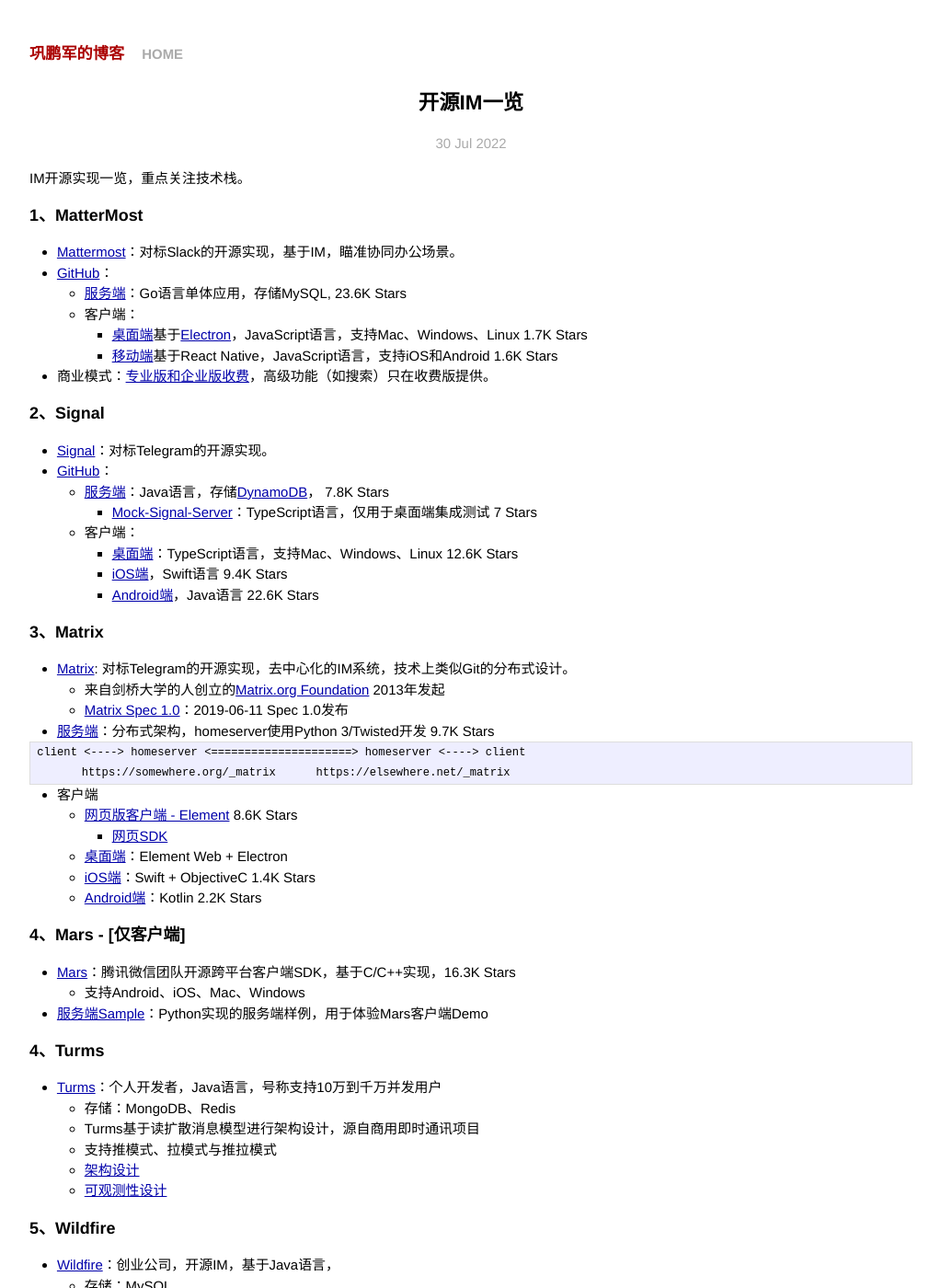
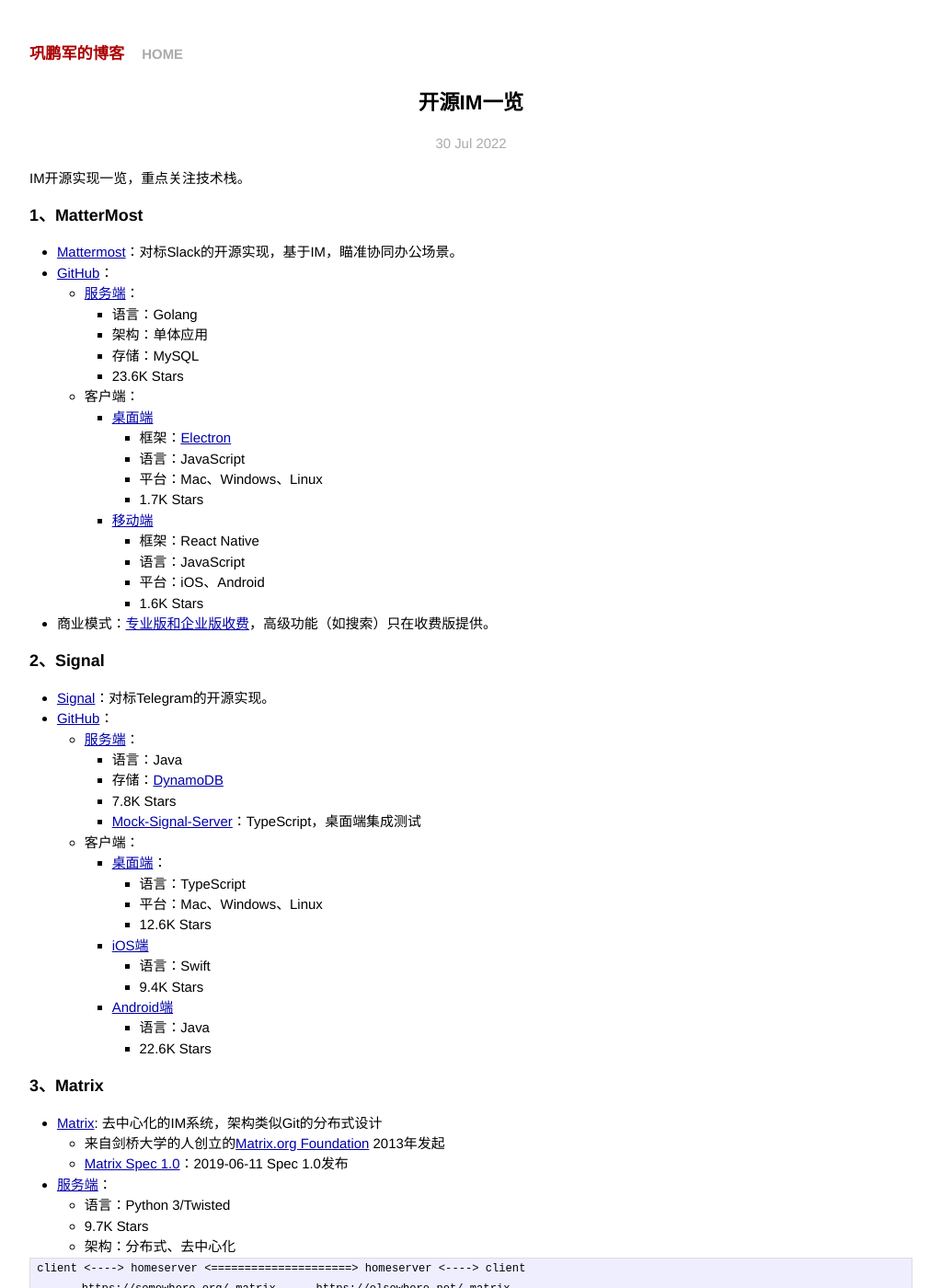
Before and after one commit to gongpengjun/gongpengjun.github.io, a Jekyll site: the page built from _posts/2022-07-30-im000-opensource-im.markdown, in a window 1280 px wide and 1400 px high. Shown: the whole window at 92% size, without its empty margins (128-1151 px from the left). Built offline with Jekyll 4.4.1, drawn with Linux system fonts in a browser that asks for light colours; some of the changed text lies outside the part shown.

Commit message:
整理IM行业情况

````diff
--- a/_posts/2022-07-30-im000-opensource-im.markdown
+++ b/_posts/2022-07-30-im000-opensource-im.markdown
@@ -11,29 +11,54 @@ IM开源实现一览，重点关注技术栈。
 
 - [Mattermost](https://mattermost.com/)：对标Slack的开源实现，基于IM，瞄准协同办公场景。
 - [GitHub](https://github.com/mattermost)：
-  - [服务端](https://github.com/mattermost/mattermost-server)：Go语言单体应用，存储MySQL, 23.6K Stars
+  - [服务端](https://github.com/mattermost/mattermost-server)：
+    - 语言：Golang
+    - 架构：单体应用
+    - 存储：MySQL
+    - 23.6K Stars
   - 客户端：
-    - [桌面端](https://github.com/mattermost/desktop)基于[Electron](http://electron.atom.io/)，JavaScript语言，支持Mac、Windows、Linux 1.7K Stars
-    - [移动端](https://github.com/mattermost/mattermost-mobile/tree/gekidou)基于React Native，JavaScript语言，支持iOS和Android 1.6K Stars
+    - [桌面端](https://github.com/mattermost/desktop)
+      - 框架：[Electron](http://electron.atom.io/)
+      - 语言：JavaScript
+      - 平台：Mac、Windows、Linux
+      - 1.7K Stars
+    - [移动端](https://github.com/mattermost/mattermost-mobile/tree/gekidou)
+      - 框架：React Native
+      - 语言：JavaScript
+      - 平台：iOS、Android
+      - 1.6K Stars
 - 商业模式：[专业版和企业版收费](https://mattermost.com/pricing/)，高级功能（如搜索）只在收费版提供。
 
 ### 2、Signal
 
 - [Signal](https://signal.org/)：对标Telegram的开源实现。
 - [GitHub](https://github.com/signalapp)：
-  - [服务端](https://github.com/signalapp/Signal-Server)：Java语言，存储[DynamoDB](https://aws.amazon.com/cn/dynamodb/)， 7.8K Stars
-    - [Mock-Signal-Server](https://github.com/signalapp/Mock-Signal-Server)：TypeScript语言，仅用于桌面端集成测试 7 Stars
+  - [服务端](https://github.com/signalapp/Signal-Server)：
+    - 语言：Java
+    - 存储：[DynamoDB](https://aws.amazon.com/cn/dynamodb/)
+    - 7.8K Stars
+    - [Mock-Signal-Server](https://github.com/signalapp/Mock-Signal-Server)：TypeScript，桌面端集成测试
   - 客户端：
-    - [桌面端](https://github.com/signalapp/Signal-Desktop)：TypeScript语言，支持Mac、Windows、Linux 12.6K Stars
-    - [iOS端](https://github.com/signalapp/Signal-iOS)，Swift语言 9.4K Stars
-    - [Android端](https://github.com/signalapp/Signal-Android)，Java语言 22.6K Stars
+    - [桌面端](https://github.com/signalapp/Signal-Desktop)：
+      - 语言：TypeScript
+      - 平台：Mac、Windows、Linux
+      - 12.6K Stars
+    - [iOS端](https://github.com/signalapp/Signal-iOS)
+      - 语言：Swift
+      - 9.4K Stars
+    - [Android端](https://github.com/signalapp/Signal-Android)
+      - 语言：Java
+      - 22.6K Stars
 
 ### 3、Matrix
 
-- [Matrix](https://matrix.org/): 对标Telegram的开源实现，去中心化的IM系统，技术上类似Git的分布式设计。
+- [Matrix](https://matrix.org/): 去中心化的IM系统，架构类似Git的分布式设计
   - 来自剑桥大学的人创立的[Matrix.org Foundation](https://matrix.org/foundation/) 2013年发起
   - [Matrix Spec 1.0](https://matrix.org/blog/2019/06/11/introducing-matrix-1-0-and-the-matrix-org-foundation)：2019-06-11 Spec 1.0发布
-- [服务端](https://github.com/matrix-org/synapse)：分布式架构，homeserver使用Python 3/Twisted开发 9.7K Stars
+- [服务端](https://github.com/matrix-org/synapse)：
+  - 语言：Python 3/Twisted
+  - 9.7K Stars
+  - 架构：分布式、去中心化
 
 ```
 client <----> homeserver <=====================> homeserver <----> client
@@ -43,50 +68,29 @@ client <----> homeserver <=====================> homeserver <----> client
 - 客户端
   - [网页版客户端 - Element](https://github.com/vector-im/element-web/) 8.6K Stars
     - [网页SDK](Matrix SDK for React Javascript)
-  - [桌面端](https://github.com/vector-im/element-desktop)：Element Web + Electron
-  - [iOS端](https://github.com/vector-im/element-ios)：Swift + ObjectiveC 1.4K Stars
-  - [Android端](https://github.com/vector-im/element-android)：Kotlin 2.2K Stars
-
-
+  - [桌面端](https://github.com/vector-im/element-desktop)：
+    - 框架：Electron
+    - 内核：Element 网页版
+  - [iOS端](https://github.com/vector-im/element-ios)：
+    - 语言：Swift + ObjectiveC
+    - 1.4K Stars
+  - [Android端](https://github.com/vector-im/element-android)：
+    - 语言：Kotlin
+    - 2.2K Stars
 
 ### 4、Mars - [仅客户端]
 
-- [Mars](https://github.com/Tencent/mars)：腾讯微信团队开源跨平台客户端SDK，基于C/C++实现，16.3K Stars
-  - 支持Android、iOS、Mac、Windows
-- [服务端Sample](https://github.com/Tencent/mars/tree/master/samples/Server)：Python实现的服务端样例，用于体验Mars客户端Demo
+- [Mars](https://github.com/Tencent/mars)：
+  - 腾讯微信团队开源跨平台客户端SDK
+  - 语言：C/C++
+  - 平台：Android、iOS、Mac、Windows
+  - 16.3K Stars
 
-### 4、Turms
+- [服务端Sample](https://github.com/Tencent/mars/tree/master/samples/Server)：
+  - 语言：Python
+  - 用于体验Mars客户端Demo
 
-- [Turms](https://github.com/turms-im/turms)：个人开发者，Java语言，号称支持10万到千万并发用户
-  - 存储：MongoDB、Redis
-  - Turms基于读扩散消息模型进行架构设计，源自商用即时通讯项目
-  - 支持推模式、拉模式与推拉模式
-  - [架构设计](https://turms-im.github.io/docs/for-developers/architecture.html)
-  - [可观测性设计](https://turms-im.github.io/docs/for-developers/observability.html)
-
-### 5、Wildfire
-
-- [Wildfire](https://github.com/wildfirechat)：创业公司，开源IM，基于Java语言，
-  - 存储：MySQL
-  - [支持单机百万链接](https://github.com/wildfirechat/C1000K_Test)
-  - [野火IM的商业逻辑](https://docs.wildfirechat.cn/blogs/%E9%87%8E%E7%81%ABIM%E7%9A%84%E5%95%86%E4%B8%9A%E9%80%BB%E8%BE%91.html)
-  - 移动端全部免费
-  - 对PC/Web端收费
-  - 基于MQTT二次开发的类似于邮件的私有协议，数据使用Protobuf序列化
-  - 团队核心成员从事IM行业10年以上
-  - 只提供SDK，不提供完整产品
-- 客户端使用微信[mars](https://github.com/tencent/mars)连接库
-- 服务端
-  - 一个是社区版，是开源免费单机部署
-  - 一个是专业版，是闭源收费集群部署
-
-### 6、OpenIMSDK
-
-- [OpenIMSDK](https://github.com/OpenIMSDK)：创业公司，Go语言实现
-- OpenIM是由IM技术专家打造的**开源**的即时通讯组件。OpenIM包括IM服务端和客户端SDK
-- 存储：MySQL、MongoDB、Redis
 
 ### N、参考资料
 
 - [Google Doc - Digital Communications Protocols - IM一览表](https://docs.google.com/spreadsheets/d/1-UlA4-tslROBDS9IqHalWVztqZo7uxlCeKPQ-8uoFOU/edit#gid=0)
-- [IM开源即时通讯软件收集](https://blog.csdn.net/libaineu2004/article/details/44026069)
````
Also changed, not shown: _posts/2022-07-30-im000-chinese-im.markdown (added, +90 -0 lines).
